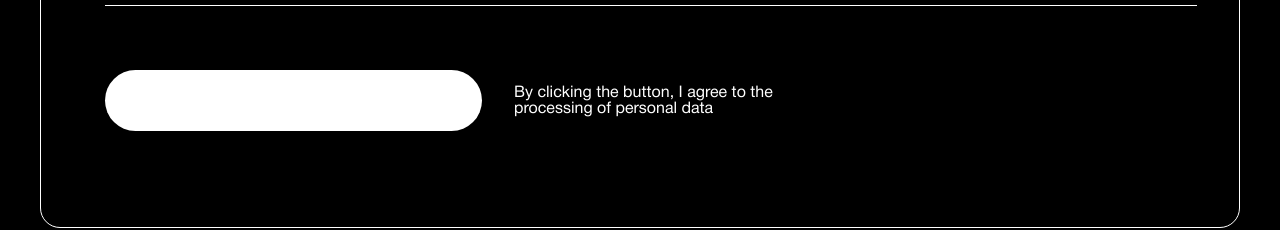
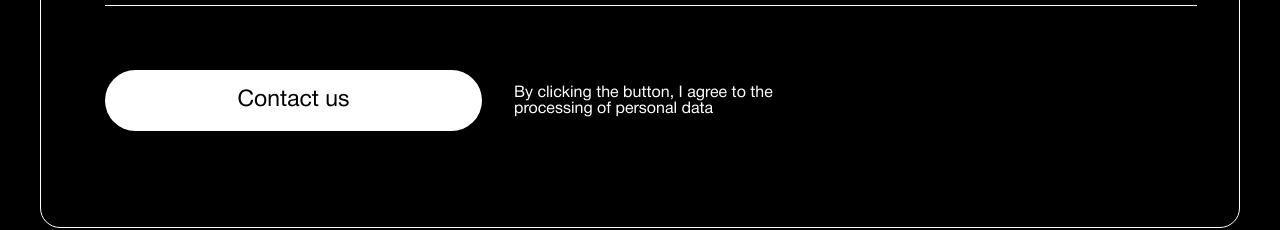
Before and after one commit to dmitry-586/tips-next, a Next.js app: page /en in a window 1280 px wide. In both pictures the pointer is over the element 293 px from the left and 8457 px from the top of the page. Shown: the part 8357-8587 px from the top of the page. Built offline with nearby package versions, Linux system fonts and the light colour scheme.

Commit message:
fix hover btn feedbacks

```diff
--- a/src/app/[locale]/globals.scss
+++ b/src/app/[locale]/globals.scss
@@ -8,6 +8,7 @@
   color: white;
   scroll-behavior: smooth;
 }
+
 
 body,
 input {
--- a/src/styles/feedback.module.scss
+++ b/src/styles/feedback.module.scss
@@ -229,7 +229,9 @@
   }
   &:hover {
     background: white;
-    color: black;
+    span {
+      color: black !important;
+    }
   }
 }
 
```
